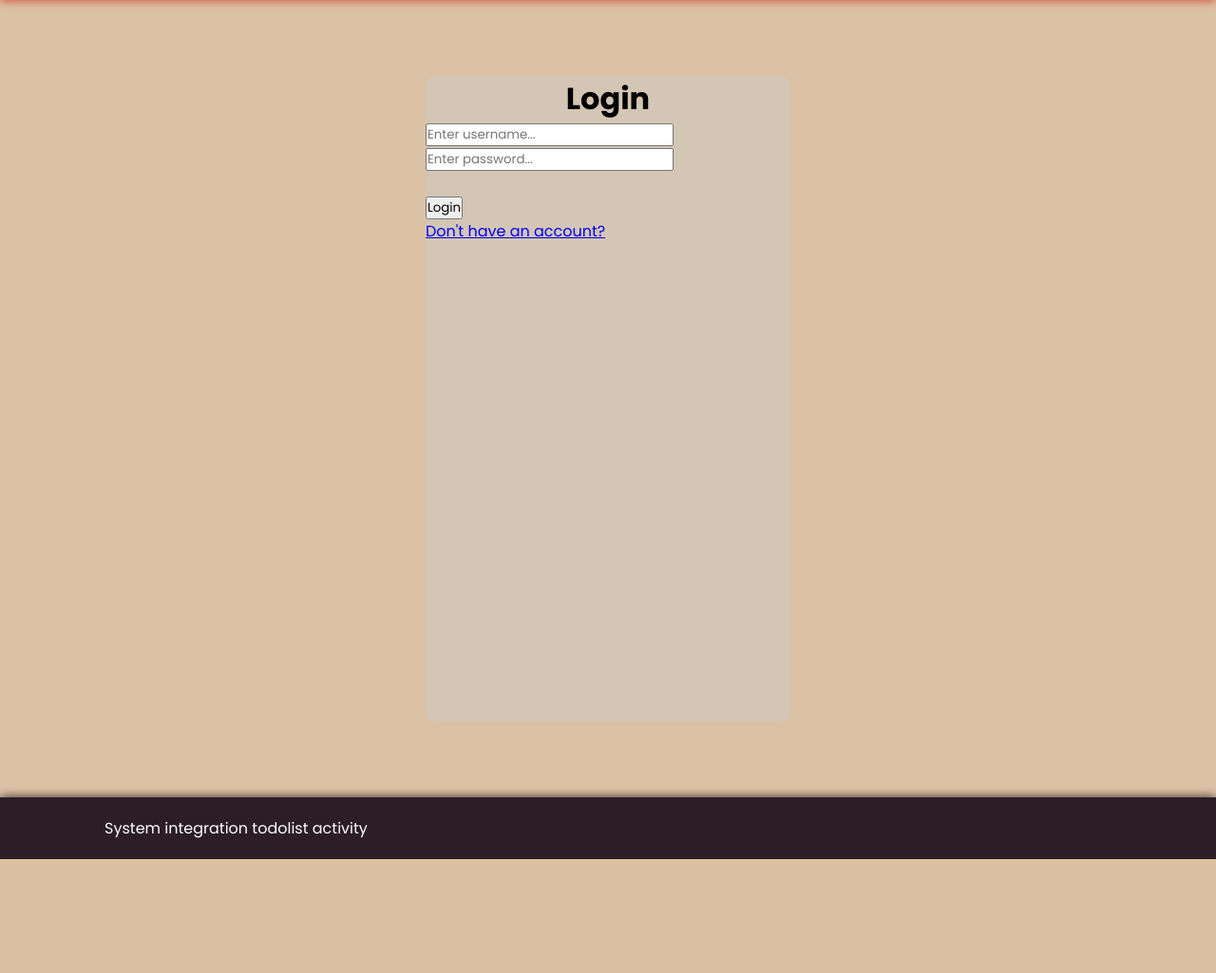
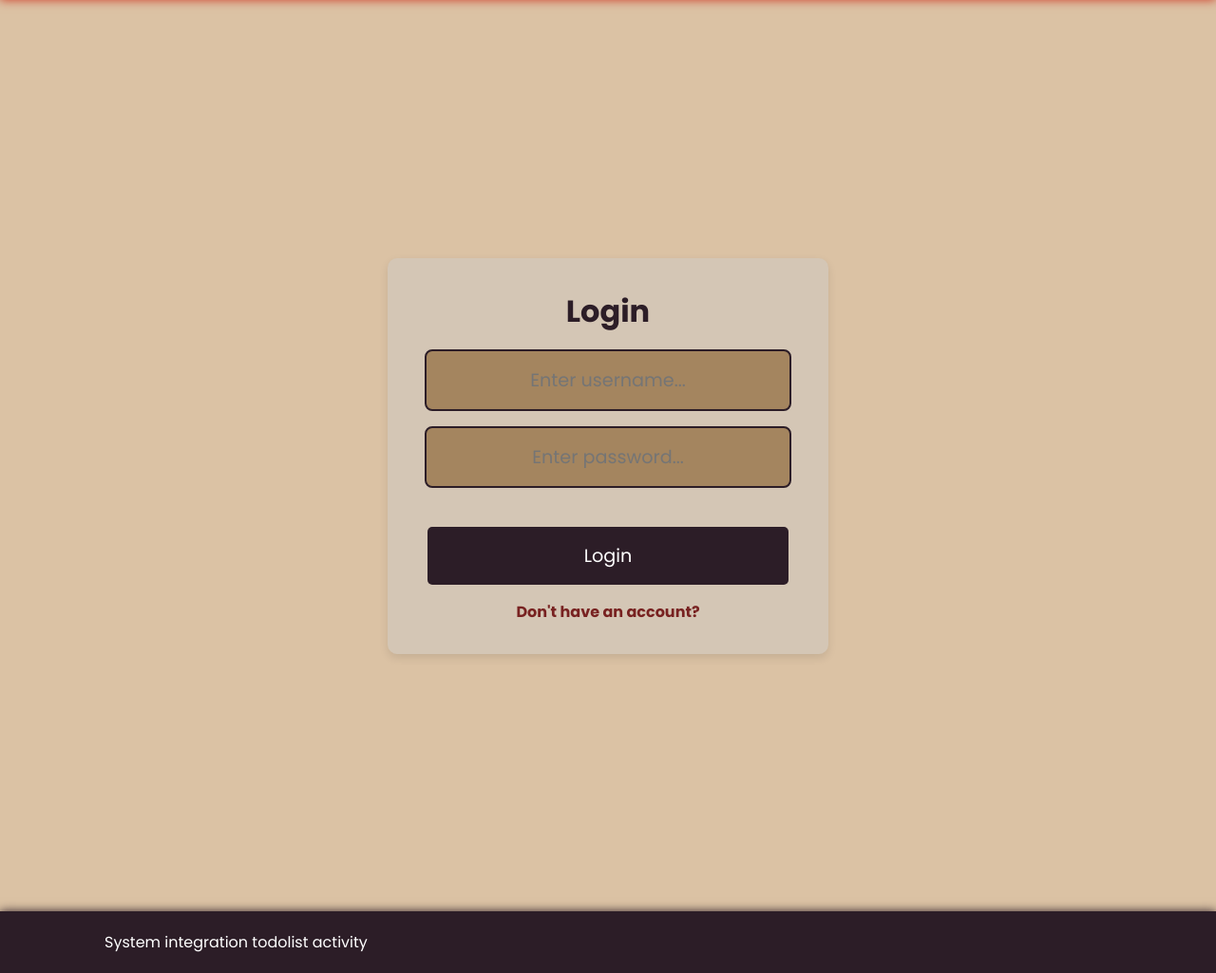
Before and after one commit to saurychi/to_do_list_activity, a PHP site: page /pages/login.php in a window 1280 px wide. Shown: the part 75-1100 px from the top of the page at 95% size. Before the commit the page ends 980 px from the top, so only its background shows below. Run offline with PHP 8.4, Linux system fonts and the light colour scheme; some libraries are stand-ins or nearby versions; some web fonts are replaced.

Commit message:
Update login.css

```diff
--- a/frontend/css/login.css
+++ b/frontend/css/login.css
@@ -1,20 +1,65 @@
 main {
+    background-color: var(--beige);
+    height: 100vh;
     display: flex;
     justify-content: center;
     align-items: center;
-    flex-direction: column;
-    background-color: var(--beige);
-    height: 85vh;
-}
-
-h1 {
-    text-align: center;
 }
 
 form {
     background-color: var(--white);
-    width: 30%;
-    height: 170rem;
+    padding: 2rem;
     border-radius: 10px;
-    background-color: var();
+    box-shadow: 0px 4px 10px rgba(0, 0, 0, 0.1);
+    text-align: center;
+    width: 400px; /* Adjust form width */
 }
+
+h1 {
+    color: var(--dark-brown);
+    font-size: 2rem;
+    margin-bottom: 1rem;
+}
+
+input {
+    width: 90%; /* Adjust input width */
+    max-width: 350px; /* Prevents from being too large */
+    padding: 1rem; /* Increases input height */
+    font-size: 1.2rem; /* Makes text bigger */
+    border: 2px solid var(--dark-brown);
+    border-radius: 8px;
+    background-color: var(--light-brown);
+    color: var(--dark-brown);
+    text-align: center;
+    margin-bottom: 1rem;
+}
+
+input:focus {
+    outline: none;
+    border-color: var(--dark-red);
+    box-shadow: 0 0 8px var(--dark-red);
+}
+
+button {
+    width: 95%;
+    padding: 1rem;
+    background-color: var(--dark-brown);
+    color: white;
+    border: none;
+    border-radius: 5px;
+    cursor: pointer;
+    font-size: 1.2rem;
+    transition: background 0.3s;
+}
+
+button:hover {
+    background-color: var(--dark-red);
+}
+
+a {
+    display: block;
+    margin-top: 1rem;
+    color: var(--dark-red);
+    font-weight: bold;
+    text-decoration: none;
+}
```
